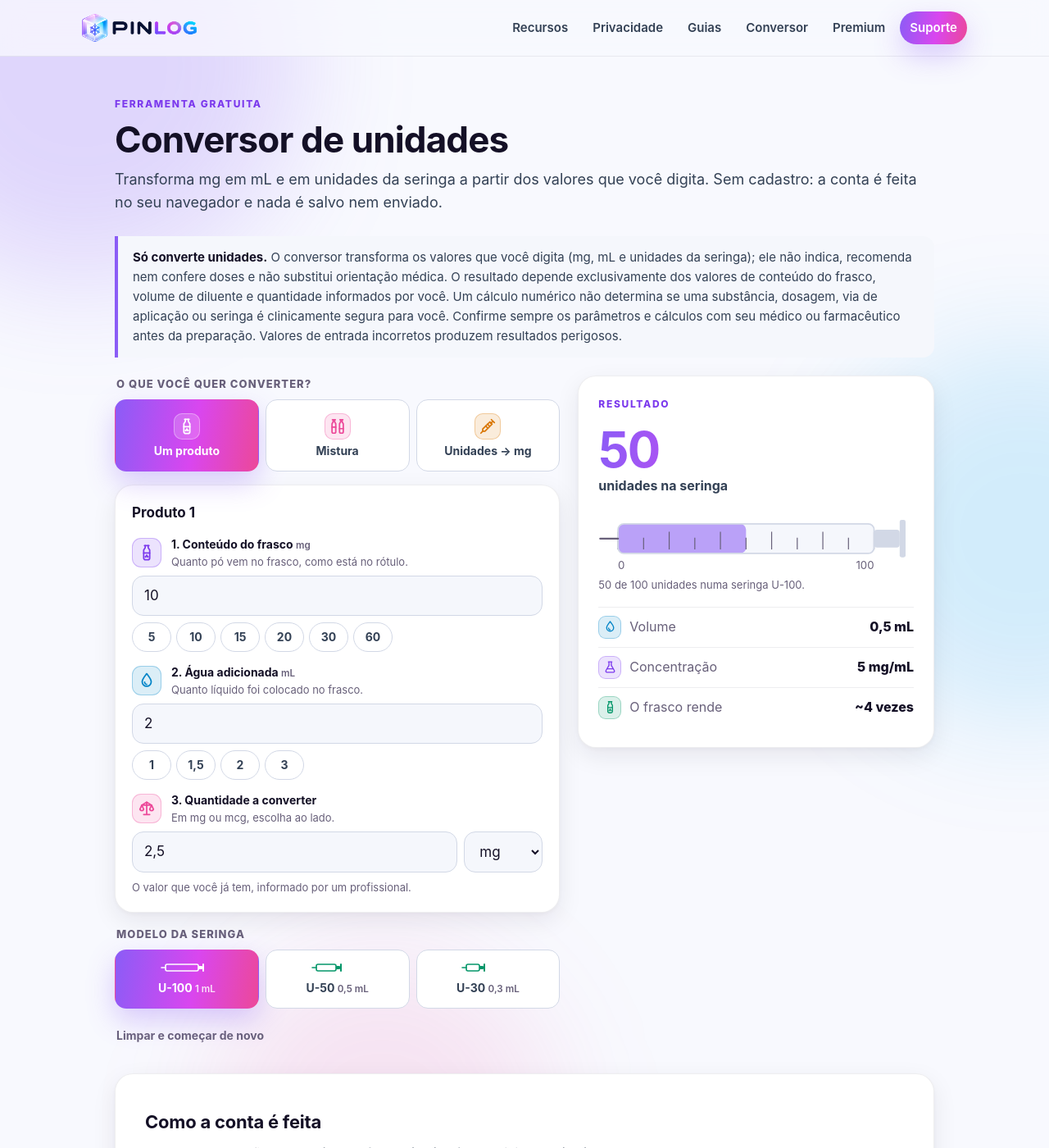
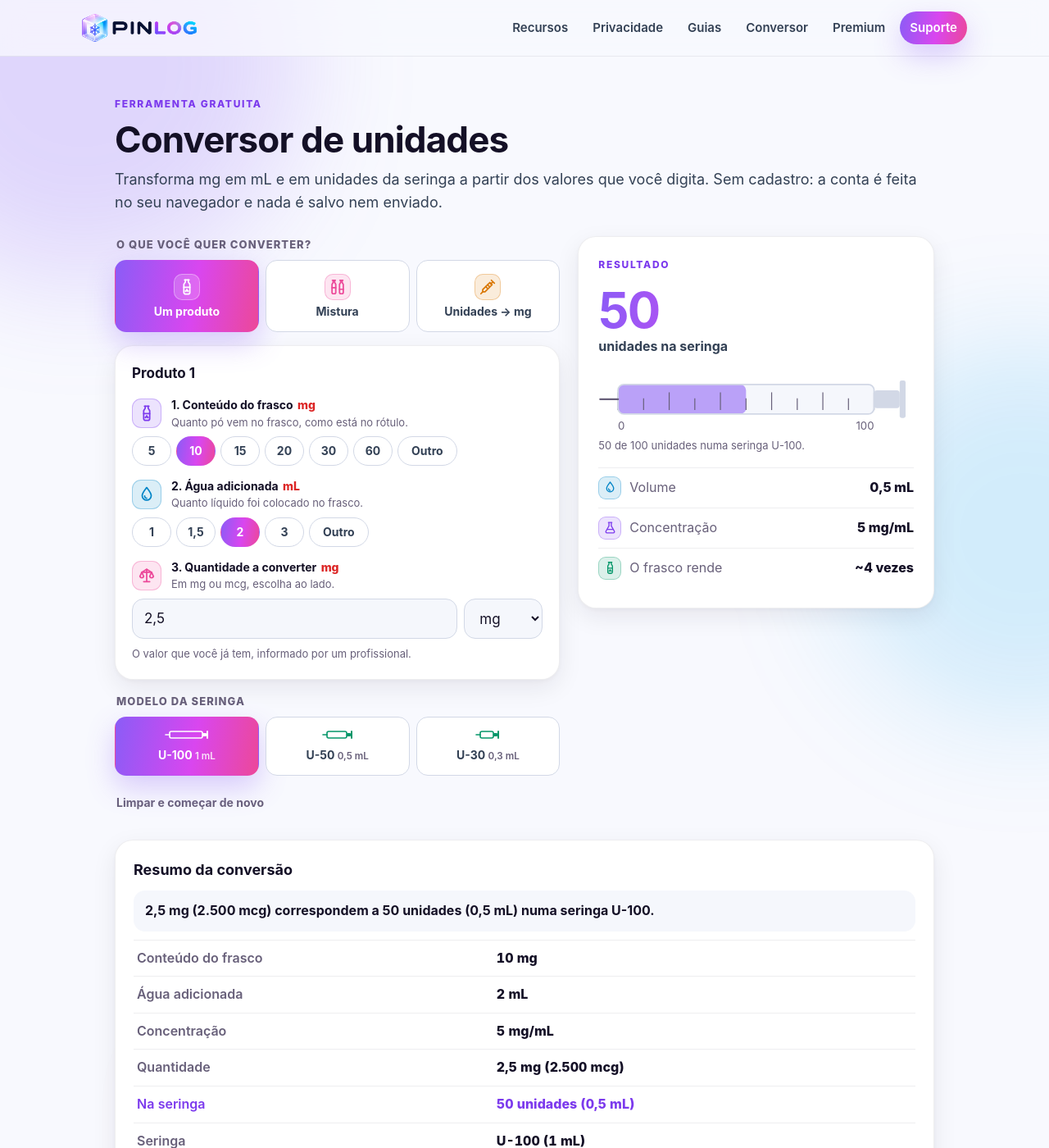
Before and after one commit to klvnblst/pinlog-site, a Jekyll site: the page built from conversor.html, in a window 1280 px wide and 1400 px high. Shown: the whole window at 82% size. Built offline with Jekyll 4.4.1, drawn with Linux system fonts in a browser that asks for light colours; some of the changed text lies outside the part shown.

Commit message:
Conversor: botões de valor com 'Outro', unidades em destaque, seringas centralizadas, resumo da conversão e aviso abaixo da calculadora

```diff
--- a/assets/css/site.css
+++ b/assets/css/site.css
@@ -1670,8 +1670,10 @@ a:hover {
 }
 
 .cv-mini-syringe {
-  width: 64px;
+  width: auto;
   height: 16px;
+  display: block;
+  margin: 0 auto;
   color: var(--mint);
 }
 
@@ -1700,3 +1702,96 @@ a:hover {
 .cv-stats > div {
   align-items: center;
 }
+
+/* Converter refinements: units, chips with "Outro", summary table */
+:root {
+  --red: #dc2626;
+}
+
+@media (prefers-color-scheme: dark) {
+  :root {
+    --red: #f87171;
+  }
+}
+
+.cv-field label small.cv-unit {
+  color: var(--red);
+  font-weight: 800;
+  font-size: 14px;
+  margin-left: 2px;
+}
+
+.cv-presets button[aria-pressed='true'] {
+  color: #fff;
+  background: var(--grad);
+  border-color: transparent;
+}
+
+.cv-presets .cv-other {
+  padding-inline: 16px;
+}
+
+.cv-other-input input {
+  width: 100%;
+}
+
+.cv-summary {
+  display: grid;
+  gap: 10px;
+  padding: 22px;
+  margin-bottom: 22px;
+}
+
+.cv-summary h2 {
+  margin: 0;
+  font-size: 18px;
+}
+
+.cv-summary-line {
+  margin: 0;
+  padding: 12px 14px;
+  border-radius: var(--radius-md);
+  background: var(--card-soft);
+  font-size: 16px;
+  font-weight: 700;
+  color: var(--text);
+}
+
+.cv-summary-scroll {
+  overflow-x: auto;
+}
+
+.cv-summary-table {
+  width: 100%;
+  border-collapse: collapse;
+  font-variant-numeric: tabular-nums;
+}
+
+.cv-summary-table th,
+.cv-summary-table td {
+  padding: 9px 4px;
+  border-top: 1px solid var(--border-soft);
+  text-align: left;
+  vertical-align: top;
+}
+
+.cv-summary-table th {
+  width: 46%;
+  font-weight: 600;
+  color: var(--muted);
+}
+
+.cv-summary-table td {
+  font-weight: 800;
+  color: var(--text);
+  overflow-wrap: anywhere;
+}
+
+.cv-summary-table tr.cv-summary-total td,
+.cv-summary-table tr.cv-summary-total th {
+  color: var(--primary);
+}
+
+.cv-notice {
+  margin-top: 0;
+}
--- a/assets/js/conversor.js
+++ b/assets/js/conversor.js
@@ -88,6 +88,8 @@
     ticks: document.getElementById('cv-ticks'),
     scaleMax: document.getElementById('cv-scale-max'),
     caption: document.getElementById('cv-caption'),
+    summaryLine: document.getElementById('cv-summary-line'),
+    summaryRows: document.getElementById('cv-summary-rows'),
   };
 
   var numberFormat = function (value, digits) {
@@ -110,6 +112,25 @@
     return 'U-100';
   }
 
+  function syncChips(item) {
+    item.querySelectorAll('.cv-presets[data-field-for]').forEach(function (row) {
+      var field = row.getAttribute('data-field-for');
+      var input = item.querySelector('[data-field="' + field + '"]');
+      var box = input.closest('.cv-other-input');
+      var typing = box.getAttribute('data-open') === 'true';
+      var value = parseDecimal(input.value);
+      var matched = false;
+      row.querySelectorAll('[data-preset]').forEach(function (button) {
+        var on = !typing && value > 0 && parseDecimal(button.getAttribute('data-preset')) === value;
+        button.setAttribute('aria-pressed', String(on));
+        if (on) matched = true;
+      });
+      var other = !matched;
+      row.querySelector('.cv-other').setAttribute('aria-pressed', String(other));
+      box.hidden = !other;
+    });
+  }
+
   function addItem(values) {
     if (list.children.length >= MAX_ITEMS) return;
     counter += 1;
@@ -130,6 +151,7 @@
       node.querySelector('[data-field="unitsIn"]').value = values.unitsIn || '';
     }
     list.appendChild(node);
+    syncChips(node);
     renumber();
   }
 
@@ -176,7 +198,7 @@
           var field = get(pair[0]);
           field.setAttribute('aria-invalid', field.value.trim() !== '' && !(pair[1] > 0) ? 'true' : 'false');
         });
-        return { name: 'Produto 1', result: reverse(vial, water, unitsIn) };
+        return { name: 'Produto 1', vial: vial, water: water, unitsIn: unitsIn, result: reverse(vial, water, unitsIn) };
       }
       [['vial', vial], ['water', water], ['amount', amount]].forEach(function (pair) {
         var input = get(pair[0]);
@@ -184,7 +206,13 @@
         input.setAttribute('aria-invalid', invalid ? 'true' : 'false');
       });
       var name = get('name').value.trim() || 'Produto ' + (index + 1);
-      return { name: name, result: convert(vial, water, amount) };
+      return {
+        name: name,
+        vial: vial,
+        water: water,
+        amount: amount,
+        result: convert(vial, water, amount),
+      };
     });
   }
 
@@ -200,6 +228,68 @@
       ticks += '<line x1="' + x + '" x2="' + x + '" y1="' + (major ? 22 : 28) + '" y2="40" />';
     }
     out.ticks.innerHTML = ticks;
+  }
+
+  function renderSummary(items, valid, totals) {
+    out.summaryRows.innerHTML = '';
+    if (!valid) {
+      out.summaryLine.textContent = 'Preencha os campos para ver o resumo.';
+      return;
+    }
+    var mode = currentMode();
+    var syringe = currentSyringe() + ' (' + numberFormat(SYRINGES[currentSyringe()].maxMl, 1) + ' mL)';
+    var rows = [];
+    var mg = function (v) { return numberFormat(v, 3) + ' mg'; };
+    var withMcg = function (v) { return mg(v) + ' (' + numberFormat(v * 1000, 1) + ' mcg)'; };
+    if (mode === 'reverse') {
+      var r = items[0];
+      out.summaryLine.textContent = numberFormat(r.unitsIn, 1) + ' unidades numa seringa ' + currentSyringe() +
+        ' correspondem a ' + withMcg(r.result.amountMg) + '.';
+      rows = [
+        ['Conteúdo do frasco', mg(r.vial)],
+        ['Água adicionada', numberFormat(r.water, 3) + ' mL'],
+        ['Concentração', numberFormat(r.result.concentration, 3) + ' mg/mL'],
+        ['Marcação na seringa', numberFormat(r.unitsIn, 1) + ' unidades'],
+        ['Volume', numberFormat(r.result.volumeMl, 3) + ' mL'],
+        ['Quantidade', withMcg(r.result.amountMg)],
+        ['Seringa', syringe],
+      ];
+    } else if (mode === 'blend') {
+      out.summaryLine.textContent = 'A mistura soma ' + numberFormat(totals.units, 1) + ' unidades (' +
+        numberFormat(totals.ml, 3) + ' mL) numa seringa ' + currentSyringe() + '.';
+      items.forEach(function (item) {
+        rows.push([item.name, mg(item.amount) + ' de um frasco com ' + mg(item.vial) + ' em ' +
+          numberFormat(item.water, 3) + ' mL = ' + numberFormat(item.result.units, 1) + ' unidades (' +
+          numberFormat(item.result.volumeMl, 3) + ' mL)']);
+      });
+      rows.push(['Total', numberFormat(totals.units, 1) + ' unidades (' + numberFormat(totals.ml, 3) + ' mL)', true]);
+      rows.push(['Seringa', syringe]);
+    } else {
+      var s = items[0];
+      out.summaryLine.textContent = withMcg(s.amount) + ' correspondem a ' + numberFormat(s.result.units, 1) +
+        ' unidades (' + numberFormat(s.result.volumeMl, 3) + ' mL) numa seringa ' + currentSyringe() + '.';
+      rows = [
+        ['Conteúdo do frasco', mg(s.vial)],
+        ['Água adicionada', numberFormat(s.water, 3) + ' mL'],
+        ['Concentração', numberFormat(s.result.concentration, 3) + ' mg/mL'],
+        ['Quantidade', withMcg(s.amount)],
+        ['Na seringa', numberFormat(s.result.units, 1) + ' unidades (' + numberFormat(s.result.volumeMl, 3) + ' mL)', true],
+        ['Seringa', syringe],
+        ['O frasco rende', '~' + numberFormat(s.result.timesInVial, 1) + ' vezes'],
+      ];
+    }
+    rows.forEach(function (row) {
+      var tr = document.createElement('tr');
+      if (row[2]) tr.className = 'cv-summary-total';
+      var th = document.createElement('th');
+      th.scope = 'row';
+      th.textContent = row[0];
+      var td = document.createElement('td');
+      td.textContent = row[1];
+      tr.appendChild(th);
+      tr.appendChild(td);
+      out.summaryRows.appendChild(tr);
+    });
   }
 
   function update() {
@@ -220,6 +310,7 @@
       out.warning.hidden = true;
       out.caption.textContent = 'Preencha os campos para ver a conversão.';
       drawSyringe(0, spec.maxUnits);
+      renderSummary(items, false);
       return;
     }
 
@@ -274,17 +365,35 @@
     out.caption.textContent =
       numberFormat(totalUnits, 1) + ' de ' + spec.maxUnits + ' unidades numa seringa ' + currentSyringe() + '.';
     drawSyringe(totalUnits, spec.maxUnits);
+    renderSummary(items, true, { units: totalUnits, ml: totalMl });
   }
 
   list.addEventListener('input', update);
-  list.addEventListener('change', update);
+  list.addEventListener('change', function (event) {
+    var select = event.target.closest('[data-field="unit"]');
+    if (select) {
+      select.closest('.cv-item').querySelector('[data-amount-unit]').textContent = select.value;
+    }
+    update();
+  });
   list.addEventListener('click', function (event) {
     var preset = event.target.closest('[data-preset]');
     if (preset) {
       var item = preset.closest('.cv-item');
       var input = item.querySelector('[data-field="' + preset.getAttribute('data-target') + '"]');
       input.value = preset.getAttribute('data-preset');
+      input.closest('.cv-other-input').setAttribute('data-open', 'false');
+      syncChips(item);
       update();
+      return;
+    }
+    var other = event.target.closest('.cv-other');
+    if (other) {
+      var otherItem = other.closest('.cv-item');
+      var box = otherItem.querySelector('[data-field="' + other.getAttribute('data-other') + '"]').closest('.cv-other-input');
+      box.setAttribute('data-open', 'true');
+      syncChips(otherItem);
+      box.querySelector('input').focus();
       return;
     }
     var remove = event.target.closest('.cv-remove');
--- a/conversor.html
+++ b/conversor.html
@@ -17,14 +17,6 @@ permalink: /conversor
     </p>
   </header>
 
-  <p class="cv-notice" role="note">
-    <strong>Só converte unidades.</strong> O conversor transforma os valores que você digita (mg, mL e unidades da
-    seringa); ele não indica, recomenda nem confere doses e não substitui orientação médica. O resultado depende
-    exclusivamente dos valores de conteúdo do frasco, volume de diluente e quantidade informados por você. Um cálculo
-    numérico não determina se uma substância, dosagem, via de aplicação ou seringa é clinicamente segura para você.
-    Confirme sempre os parâmetros e cálculos com seu médico ou farmacêutico antes da preparação. Valores de entrada
-    incorretos produzem resultados perigosos.
-  </p>
 
   <form id="conversor" class="cv-grid" data-mode="single" novalidate>
     <div class="cv-inputs">
@@ -41,9 +33,9 @@ permalink: /conversor
 
       <fieldset class="cv-segment cv-syringe">
         <legend>Modelo da seringa</legend>
-        <label><input type="radio" name="cv-syringe" value="U-100" checked /><span class="cv-syringe-option"><svg class="cv-mini-syringe" viewBox="0 0 64 16" aria-hidden="true"><line x1="1" y1="8" x2="6" y2="8" stroke="currentColor" stroke-width="1.6" stroke-linecap="round"/><rect x="6" y="4" width="40" height="8" rx="2" fill="none" stroke="currentColor" stroke-width="1.6"/><rect x="46" y="6" width="5" height="4" rx="1" fill="currentColor"/><rect x="51" y="3" width="2" height="10" rx="1" fill="currentColor"/></svg><span>U-100 <small>1 mL</small></span></span></label>
-        <label><input type="radio" name="cv-syringe" value="U-50" /><span class="cv-syringe-option"><svg class="cv-mini-syringe" viewBox="0 0 64 16" aria-hidden="true"><line x1="1" y1="8" x2="6" y2="8" stroke="currentColor" stroke-width="1.6" stroke-linecap="round"/><rect x="6" y="4" width="24" height="8" rx="2" fill="none" stroke="currentColor" stroke-width="1.6"/><rect x="30" y="6" width="5" height="4" rx="1" fill="currentColor"/><rect x="35" y="3" width="2" height="10" rx="1" fill="currentColor"/></svg><span>U-50 <small>0,5 mL</small></span></span></label>
-        <label><input type="radio" name="cv-syringe" value="U-30" /><span class="cv-syringe-option"><svg class="cv-mini-syringe" viewBox="0 0 64 16" aria-hidden="true"><line x1="1" y1="8" x2="6" y2="8" stroke="currentColor" stroke-width="1.6" stroke-linecap="round"/><rect x="6" y="4" width="16" height="8" rx="2" fill="none" stroke="currentColor" stroke-width="1.6"/><rect x="22" y="6" width="5" height="4" rx="1" fill="currentColor"/><rect x="27" y="3" width="2" height="10" rx="1" fill="currentColor"/></svg><span>U-30 <small>0,3 mL</small></span></span></label>
+        <label><input type="radio" name="cv-syringe" value="U-100" checked /><span class="cv-syringe-option"><svg class="cv-mini-syringe" viewBox="0 0 54 16" width="54" height="16" aria-hidden="true"><line x1="1" y1="8" x2="6" y2="8" stroke="currentColor" stroke-width="1.6" stroke-linecap="round"/><rect x="6" y="4" width="40" height="8" rx="2" fill="none" stroke="currentColor" stroke-width="1.6"/><rect x="46" y="6" width="5" height="4" rx="1" fill="currentColor"/><rect x="51" y="3" width="2" height="10" rx="1" fill="currentColor"/></svg><span>U-100 <small>1 mL</small></span></span></label>
+        <label><input type="radio" name="cv-syringe" value="U-50" /><span class="cv-syringe-option"><svg class="cv-mini-syringe" viewBox="0 0 38 16" width="38" height="16" aria-hidden="true"><line x1="1" y1="8" x2="6" y2="8" stroke="currentColor" stroke-width="1.6" stroke-linecap="round"/><rect x="6" y="4" width="24" height="8" rx="2" fill="none" stroke="currentColor" stroke-width="1.6"/><rect x="30" y="6" width="5" height="4" rx="1" fill="currentColor"/><rect x="35" y="3" width="2" height="10" rx="1" fill="currentColor"/></svg><span>U-50 <small>0,5 mL</small></span></span></label>
+        <label><input type="radio" name="cv-syringe" value="U-30" /><span class="cv-syringe-option"><svg class="cv-mini-syringe" viewBox="0 0 30 16" width="30" height="16" aria-hidden="true"><line x1="1" y1="8" x2="6" y2="8" stroke="currentColor" stroke-width="1.6" stroke-linecap="round"/><rect x="6" y="4" width="16" height="8" rx="2" fill="none" stroke="currentColor" stroke-width="1.6"/><rect x="22" y="6" width="5" height="4" rx="1" fill="currentColor"/><rect x="27" y="3" width="2" height="10" rx="1" fill="currentColor"/></svg><span>U-30 <small>0,3 mL</small></span></span></label>
       </fieldset>
 
       <button type="button" id="cv-reset" class="cv-link">Limpar e começar de novo</button>
@@ -83,6 +75,25 @@ permalink: /conversor
     </aside>
   </form>
 
+  <section class="cv-summary card" id="cv-summary" aria-labelledby="cv-summary-title" aria-live="polite">
+    <h2 id="cv-summary-title">Resumo da conversão</h2>
+    <p class="cv-summary-line" id="cv-summary-line">Preencha os campos para ver o resumo.</p>
+    <div class="cv-summary-scroll">
+      <table class="cv-summary-table">
+        <tbody id="cv-summary-rows"></tbody>
+      </table>
+    </div>
+  </section>
+
+  <p class="cv-notice" role="note">
+    <strong>Só converte unidades.</strong> O conversor transforma os valores que você digita (mg, mL e unidades da
+    seringa); ele não indica, recomenda nem confere doses e não substitui orientação médica. O resultado depende
+    exclusivamente dos valores de conteúdo do frasco, volume de diluente e quantidade informados por você. Um cálculo
+    numérico não determina se uma substância, dosagem, via de aplicação ou seringa é clinicamente segura para você.
+    Confirme sempre os parâmetros e cálculos com seu médico ou farmacêutico antes da preparação. Valores de entrada
+    incorretos produzem resultados perigosos.
+  </p>
+
   <div class="doc-card prose cv-howto">
     <h2>Como a conta é feita</h2>
     <ol>
@@ -118,34 +129,40 @@ permalink: /conversor
       <input data-field="name" type="text" maxlength="40" autocomplete="off" />
     </div>
     <div class="cv-field">
-      <div class="cv-field-head"><span class="cv-icon cv-tone-violet"><svg viewBox="0 0 24 24" fill="none" stroke="currentColor" stroke-width="1.9" stroke-linecap="round" stroke-linejoin="round" aria-hidden="true"><path d="M9 2.5h6"/><path d="M10 2.5v3L8 8.5V19a2.5 2.5 0 0 0 2.5 2.5h3A2.5 2.5 0 0 0 16 19V8.5l-2-3v-3"/><path d="M8 12.5h8"/><path d="M10.5 17.5h.01M13.5 17.5h.01M12 15.8h.01" stroke-width="2.6"/></svg></span><div class="cv-field-text"><label data-for="vial">1. Conteúdo do frasco <small>mg</small></label><span class="cv-field-hint">Quanto pó vem no frasco, como está no rótulo.</span></div></div>
-      <input data-field="vial" type="text" inputmode="decimal" autocomplete="off" />
-      <div class="cv-presets" aria-label="Valores rápidos de conteúdo">
-        <button type="button" data-target="vial" data-preset="5">5</button>
-        <button type="button" data-target="vial" data-preset="10">10</button>
-        <button type="button" data-target="vial" data-preset="15">15</button>
-        <button type="button" data-target="vial" data-preset="20">20</button>
-        <button type="button" data-target="vial" data-preset="30">30</button>
-        <button type="button" data-target="vial" data-preset="60">60</button>
+      <div class="cv-field-head"><span class="cv-icon cv-tone-violet"><svg viewBox="0 0 24 24" fill="none" stroke="currentColor" stroke-width="1.9" stroke-linecap="round" stroke-linejoin="round" aria-hidden="true"><path d="M9 2.5h6"/><path d="M10 2.5v3L8 8.5V19a2.5 2.5 0 0 0 2.5 2.5h3A2.5 2.5 0 0 0 16 19V8.5l-2-3v-3"/><path d="M8 12.5h8"/><path d="M10.5 17.5h.01M13.5 17.5h.01M12 15.8h.01" stroke-width="2.6"/></svg></span><div class="cv-field-text"><label data-for="vial">1. Conteúdo do frasco <small class="cv-unit">mg</small></label><span class="cv-field-hint">Quanto pó vem no frasco, como está no rótulo.</span></div></div>
+      <div class="cv-presets" data-field-for="vial" aria-label="Valores rápidos de conteúdo">
+        <button type="button" data-target="vial" aria-pressed="false" data-preset="5">5</button>
+        <button type="button" data-target="vial" aria-pressed="false" data-preset="10">10</button>
+        <button type="button" data-target="vial" aria-pressed="false" data-preset="15">15</button>
+        <button type="button" data-target="vial" aria-pressed="false" data-preset="20">20</button>
+        <button type="button" data-target="vial" aria-pressed="false" data-preset="30">30</button>
+        <button type="button" data-target="vial" aria-pressed="false" data-preset="60">60</button>
+        <button type="button" class="cv-other" data-other="vial" aria-pressed="false">Outro</button>
+      </div>
+      <div class="cv-other-input" hidden>
+        <input data-field="vial" type="text" inputmode="decimal" autocomplete="off" placeholder="Digite o valor em mg" />
       </div>
     </div>
     <div class="cv-field">
-      <div class="cv-field-head"><span class="cv-icon cv-tone-cyan"><svg viewBox="0 0 24 24" fill="none" stroke="currentColor" stroke-width="1.9" stroke-linecap="round" stroke-linejoin="round" aria-hidden="true"><path d="M12 2.8c-3.2 4.2-6 7.3-6 10.7a6 6 0 0 0 12 0c0-3.4-2.8-6.5-6-10.7Z"/><path d="M9.3 14a2.8 2.8 0 0 0 2.7 3"/></svg></span><div class="cv-field-text"><label data-for="water">2. Água adicionada <small>mL</small></label><span class="cv-field-hint">Quanto líquido foi colocado no frasco.</span></div></div>
-      <input data-field="water" type="text" inputmode="decimal" autocomplete="off" />
-      <div class="cv-presets" aria-label="Valores rápidos de água">
-        <button type="button" data-target="water" data-preset="1">1</button>
-        <button type="button" data-target="water" data-preset="1,5">1,5</button>
-        <button type="button" data-target="water" data-preset="2">2</button>
-        <button type="button" data-target="water" data-preset="3">3</button>
+      <div class="cv-field-head"><span class="cv-icon cv-tone-cyan"><svg viewBox="0 0 24 24" fill="none" stroke="currentColor" stroke-width="1.9" stroke-linecap="round" stroke-linejoin="round" aria-hidden="true"><path d="M12 2.8c-3.2 4.2-6 7.3-6 10.7a6 6 0 0 0 12 0c0-3.4-2.8-6.5-6-10.7Z"/><path d="M9.3 14a2.8 2.8 0 0 0 2.7 3"/></svg></span><div class="cv-field-text"><label data-for="water">2. Água adicionada <small class="cv-unit">mL</small></label><span class="cv-field-hint">Quanto líquido foi colocado no frasco.</span></div></div>
+      <div class="cv-presets" data-field-for="water" aria-label="Valores rápidos de água">
+        <button type="button" data-target="water" aria-pressed="false" data-preset="1">1</button>
+        <button type="button" data-target="water" aria-pressed="false" data-preset="1,5">1,5</button>
+        <button type="button" data-target="water" aria-pressed="false" data-preset="2">2</button>
+        <button type="button" data-target="water" aria-pressed="false" data-preset="3">3</button>
+        <button type="button" class="cv-other" data-other="water" aria-pressed="false">Outro</button>
+      </div>
+      <div class="cv-other-input" hidden>
+        <input data-field="water" type="text" inputmode="decimal" autocomplete="off" placeholder="Digite o valor em mL" />
       </div>
     </div>
     <div class="cv-field cv-reverse-field" hidden>
-      <div class="cv-field-head"><span class="cv-icon cv-tone-amber"><svg viewBox="0 0 24 24" fill="none" stroke="currentColor" stroke-width="1.9" stroke-linecap="round" stroke-linejoin="round" aria-hidden="true"><path d="m17 3 4 4M19 5l-3 3"/><path d="m15 6 3 3-9.5 9.5H5.5v-3L15 6Z"/><path d="m9.5 11.5 2 2M12 9l2 2"/><path d="M5.5 18.5 3 21"/></svg></span><div class="cv-field-text"><label data-for="unitsIn">3. Unidades na seringa</label><span class="cv-field-hint">A marcação que você lê na seringa.</span></div></div>
+      <div class="cv-field-head"><span class="cv-icon cv-tone-amber"><svg viewBox="0 0 24 24" fill="none" stroke="currentColor" stroke-width="1.9" stroke-linecap="round" stroke-linejoin="round" aria-hidden="true"><path d="m17 3 4 4M19 5l-3 3"/><path d="m15 6 3 3-9.5 9.5H5.5v-3L15 6Z"/><path d="m9.5 11.5 2 2M12 9l2 2"/><path d="M5.5 18.5 3 21"/></svg></span><div class="cv-field-text"><label data-for="unitsIn">3. Unidades na seringa <small class="cv-unit">unidades</small></label><span class="cv-field-hint">A marcação que você lê na seringa.</span></div></div>
       <input data-field="unitsIn" type="text" inputmode="decimal" autocomplete="off" />
       <p class="cv-hint">A marcação que você vê na seringa (seringas de insulina têm 100 unidades por mL).</p>
     </div>
     <div class="cv-field cv-amount-field">
-      <div class="cv-field-head"><span class="cv-icon cv-tone-magenta"><svg viewBox="0 0 24 24" fill="none" stroke="currentColor" stroke-width="1.9" stroke-linecap="round" stroke-linejoin="round" aria-hidden="true"><path d="M12 3.5V20M8 20h8M5.5 7.5h13M12 3.5l-6.5 4M12 3.5l6.5 4"/><path d="M5.5 7.5 3 13a2.6 2.6 0 0 0 5 0L5.5 7.5ZM18.5 7.5 16 13a2.6 2.6 0 0 0 5 0l-2.5-5.5Z"/></svg></span><div class="cv-field-text"><label data-for="amount">3. Quantidade a converter</label><span class="cv-field-hint">Em mg ou mcg, escolha ao lado.</span></div></div>
+      <div class="cv-field-head"><span class="cv-icon cv-tone-magenta"><svg viewBox="0 0 24 24" fill="none" stroke="currentColor" stroke-width="1.9" stroke-linecap="round" stroke-linejoin="round" aria-hidden="true"><path d="M12 3.5V20M8 20h8M5.5 7.5h13M12 3.5l-6.5 4M12 3.5l6.5 4"/><path d="M5.5 7.5 3 13a2.6 2.6 0 0 0 5 0L5.5 7.5ZM18.5 7.5 16 13a2.6 2.6 0 0 0 5 0l-2.5-5.5Z"/></svg></span><div class="cv-field-text"><label data-for="amount">3. Quantidade a converter <small class="cv-unit" data-amount-unit>mg</small></label><span class="cv-field-hint">Em mg ou mcg, escolha ao lado.</span></div></div>
       <div class="cv-amount">
         <input data-field="amount" type="text" inputmode="decimal" autocomplete="off" />
         <select data-field="unit">
```
